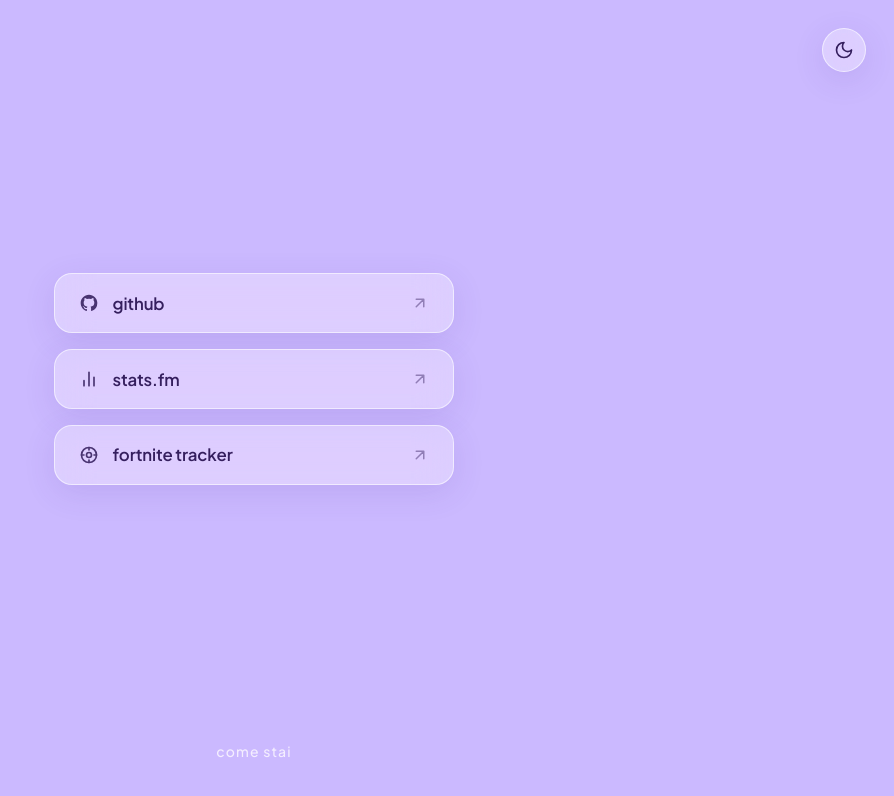
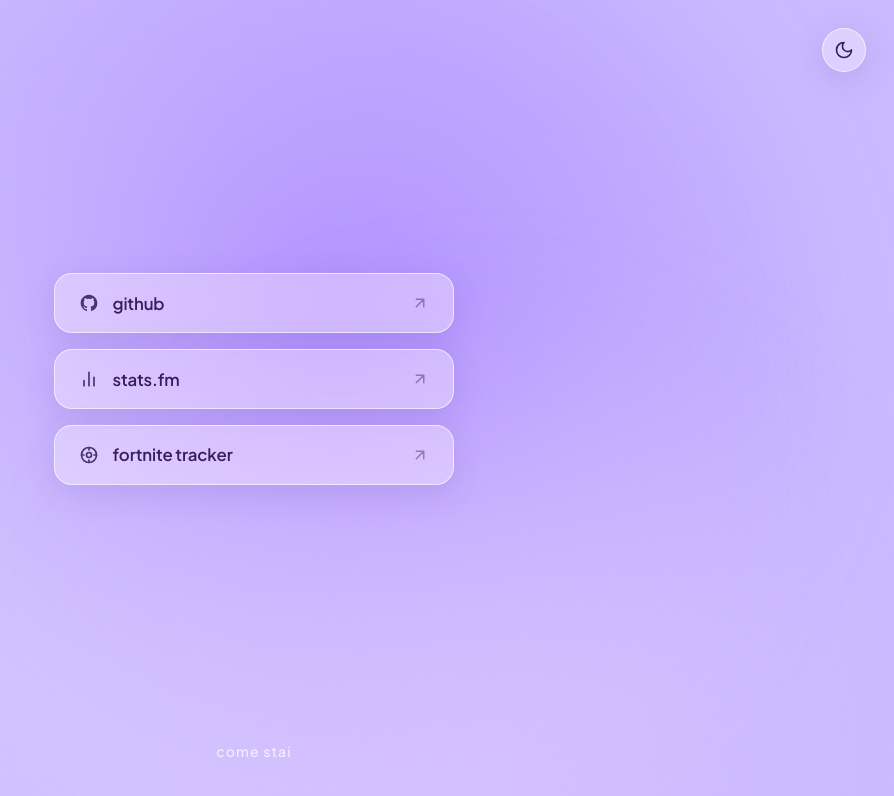
Before and after one commit to skawiskawi/wizzy, a plain HTML site: page index.html in a window 1280 px wide. Shown: the whole page, without its empty margins (386-1280 px from the left). Drawn offline with Linux system fonts and the light colour scheme.

Commit message:
feat: fix theme toggle, add animated background orbs, and refine 2-file layout

```diff
--- a/index.html
+++ b/index.html
@@ -1,3 +1,4 @@
+<!-- version: 0.1 -->
 <!DOCTYPE html>
 <html lang="pl">
 <head>
@@ -12,7 +13,7 @@
     (() => {
       const saved = localStorage.getItem('wizzy-theme');
       const prefersDark = window.matchMedia('(prefers-color-scheme: dark)').matches;
-      const theme = saved || (prefersDark ? 'dark' : 'light');
+      const theme = saved === 'dark' || saved === 'light' ? saved : (prefersDark ? 'dark' : 'light');
       document.documentElement.dataset.theme = theme;
       const meta = document.querySelector('meta[name="theme-color"]');
       if (meta) meta.setAttribute('content', theme === 'dark' ? '#1c1429' : '#cbb9ff');
@@ -21,7 +22,12 @@
   <link rel="stylesheet" href="style.css">
 </head>
 <body>
-  <canvas id="gradient" aria-hidden="true"></canvas>
+  <div class="bg-stage" aria-hidden="true">
+    <canvas id="gradient"></canvas>
+    <div class="blob blob-1"></div>
+    <div class="blob blob-2"></div>
+    <div class="blob blob-3"></div>
+  </div>
 
   <button class="theme-toggle" id="theme-toggle" type="button" aria-label="Przełącz tryb jasny/ciemny">
     <svg class="icon-moon" viewBox="0 0 24 24" fill="none" stroke="currentColor" stroke-width="2" stroke-linecap="round" stroke-linejoin="round" aria-hidden="true">
@@ -76,8 +82,6 @@
   <footer>come stai</footer>
 
   <script type="module">
-    import { NeatGradient } from 'https://esm.sh/@firecms/neat@0.3.3';
-
     const THEME_KEY = 'wizzy-theme';
     const root = document.documentElement;
     const toggleBtn = document.getElementById('theme-toggle');
@@ -89,69 +93,89 @@
         meta: '#cbb9ff',
         colors: [
           { color: '#cbb9ff', enabled: true },
-          { color: '#ede4ff', enabled: true },
-          { color: '#a887ff', enabled: true },
-          { color: '#dfceff', enabled: true },
-          { color: '#b799ff', enabled: true }
+          { color: '#f1eaff', enabled: true },
+          { color: '#9c73ff', enabled: true },
+          { color: '#dfd0ff', enabled: true },
+          { color: '#b490ff', enabled: true }
         ]
       },
       dark: {
         meta: '#1c1429',
         colors: [
           { color: '#1c1429', enabled: true },
-          { color: '#392854', enabled: true },
-          { color: '#61448f', enabled: true },
-          { color: '#281c3b', enabled: true },
-          { color: '#4d3673', enabled: true }
+          { color: '#422c66', enabled: true },
+          { color: '#784eb8', enabled: true },
+          { color: '#271a3d', enabled: true },
+          { color: '#593b8a', enabled: true }
         ]
       }
     };
 
-    const initialTheme = root.dataset.theme || 'light';
+    let neat = null;
 
-    const neat = new NeatGradient({
-      ref: canvas,
-      colors: PALETTES[initialTheme].colors,
-      speed: 4.5,
-      horizontalPressure: 4,
-      verticalPressure: 5,
-      waveFrequencyX: 2,
-      waveFrequencyY: 3,
-      waveAmplitude: 5,
-      shadows: 4,
-      highlights: 5,
-      colorBrightness: 1,
-      colorSaturation: 2,
-      wireframe: false,
-      colorBlending: 7,
-      backgroundColor: PALETTES[initialTheme].meta,
-      backgroundAlpha: 1,
-      grainScale: 2,
-      grainSparsity: 0,
-      grainIntensity: 0.08,
-      grainSpeed: 1,
-      resolution: 1
-    });
+    const getActiveTheme = () => (root.dataset.theme === 'dark' ? 'dark' : 'light');
 
     const applyTheme = (theme, persist = false) => {
-      root.dataset.theme = theme;
-      if (persist) localStorage.setItem(THEME_KEY, theme);
-      const palette = PALETTES[theme];
+      const normalized = theme === 'dark' ? 'dark' : 'light';
+      root.dataset.theme = normalized;
+      if (persist) {
+        try {
+          localStorage.setItem(THEME_KEY, normalized);
+        } catch {}
+      }
+      const palette = PALETTES[normalized];
       if (metaTheme) metaTheme.setAttribute('content', palette.meta);
-      neat.colors = palette.colors;
-      neat.backgroundColor = palette.meta;
+      if (neat) {
+        neat.colors = palette.colors;
+        neat.backgroundColor = palette.meta;
+      }
     };
 
-    toggleBtn.addEventListener('click', () => {
-      const next = root.dataset.theme === 'dark' ? 'light' : 'dark';
+    toggleBtn?.addEventListener('click', (event) => {
+      event.preventDefault();
+      const next = getActiveTheme() === 'dark' ? 'light' : 'dark';
       applyTheme(next, true);
     });
 
     window.matchMedia('(prefers-color-scheme: dark)').addEventListener('change', (e) => {
-      if (!localStorage.getItem(THEME_KEY)) {
+      let hasSaved = false;
+      try {
+        hasSaved = Boolean(localStorage.getItem(THEME_KEY));
+      } catch {}
+      if (!hasSaved) {
         applyTheme(e.matches ? 'dark' : 'light', false);
       }
     });
+
+    try {
+      const { NeatGradient } = await import('https://esm.sh/@firecms/neat@0.3.3');
+      const initial = getActiveTheme();
+      neat = new NeatGradient({
+        ref: canvas,
+        colors: PALETTES[initial].colors,
+        speed: 8,
+        horizontalPressure: 5,
+        verticalPressure: 6,
+        waveFrequencyX: 3,
+        waveFrequencyY: 4,
+        waveAmplitude: 8,
+        shadows: 5,
+        highlights: 6,
+        colorBrightness: 1,
+        colorSaturation: 2.2,
+        wireframe: false,
+        colorBlending: 8,
+        backgroundColor: PALETTES[initial].meta,
+        backgroundAlpha: 1,
+        grainScale: 2,
+        grainSparsity: 0,
+        grainIntensity: 0.08,
+        grainSpeed: 1,
+        resolution: 1
+      });
+    } catch {
+      neat = null;
+    }
   </script>
 </body>
 </html>
--- a/style.css
+++ b/style.css
@@ -1,26 +1,33 @@
+/* version: 0.1 */
 :root {
   --bg-fallback: #cbb9ff;
-  --glass-bg: rgba(255, 255, 255, 0.32);
-  --glass-bg-hover: rgba(255, 255, 255, 0.52);
-  --glass-border: rgba(255, 255, 255, 0.58);
-  --glass-border-hover: rgba(255, 255, 255, 0.9);
-  --glass-shadow: 0 8px 32px rgba(86, 49, 158, 0.12);
-  --glass-shadow-hover: 0 16px 40px rgba(86, 49, 158, 0.2);
+  --glass-bg: rgba(255, 255, 255, 0.34);
+  --glass-bg-hover: rgba(255, 255, 255, 0.56);
+  --glass-border: rgba(255, 255, 255, 0.62);
+  --glass-border-hover: rgba(255, 255, 255, 0.92);
+  --glass-shadow: 0 8px 32px rgba(86, 49, 158, 0.14);
+  --glass-shadow-hover: 0 16px 40px rgba(86, 49, 158, 0.22);
   --text-main: #351f5e;
   --text-footer: #f4eeff;
+  --blob-1: rgba(242, 234, 255, 0.78);
+  --blob-2: rgba(154, 114, 255, 0.72);
+  --blob-3: rgba(214, 192, 255, 0.78);
   --ease-spring: cubic-bezier(0.22, 1, 0.36, 1);
 }
 
 :root[data-theme="dark"] {
   --bg-fallback: #1c1429;
-  --glass-bg: rgba(34, 24, 52, 0.44);
-  --glass-bg-hover: rgba(54, 38, 82, 0.62);
-  --glass-border: rgba(208, 186, 255, 0.2);
-  --glass-border-hover: rgba(226, 212, 255, 0.45);
-  --glass-shadow: 0 8px 32px rgba(10, 6, 18, 0.45);
-  --glass-shadow-hover: 0 16px 40px rgba(10, 6, 18, 0.6);
+  --glass-bg: rgba(34, 24, 52, 0.48);
+  --glass-bg-hover: rgba(56, 39, 86, 0.68);
+  --glass-border: rgba(208, 186, 255, 0.24);
+  --glass-border-hover: rgba(226, 212, 255, 0.5);
+  --glass-shadow: 0 8px 32px rgba(10, 6, 18, 0.48);
+  --glass-shadow-hover: 0 16px 40px rgba(10, 6, 18, 0.65);
   --text-main: #f2ebff;
   --text-footer: #cbb8f0;
+  --blob-1: rgba(124, 80, 191, 0.65);
+  --blob-2: rgba(62, 41, 97, 0.82);
+  --blob-3: rgba(145, 98, 219, 0.52);
 }
 
 *, *::before, *::after {
@@ -44,16 +51,79 @@ body {
   background-color: var(--bg-fallback);
   -webkit-font-smoothing: antialiased;
   overflow-x: hidden;
-  transition: color 0.35s ease, background-color 0.35s ease;
+  transition: color 0.3s ease, background-color 0.3s ease;
+}
+
+.bg-stage {
+  position: fixed;
+  inset: 0;
+  z-index: 0;
+  pointer-events: none;
+  overflow: hidden;
 }
 
 #gradient {
-  position: fixed;
+  position: absolute;
   inset: 0;
   width: 100%;
   height: 100%;
-  z-index: 0;
-  pointer-events: none;
+  display: block;
+}
+
+.blob {
+  position: absolute;
+  border-radius: 50%;
+  filter: blur(48px);
+  will-change: transform;
+  mix-blend-mode: normal;
+}
+
+.blob-1 {
+  width: 72vw;
+  height: 72vw;
+  min-width: 280px;
+  min-height: 280px;
+  top: -15%;
+  left: -15%;
+  background: radial-gradient(circle, var(--blob-1) 0%, transparent 70%);
+  animation: orbit-1 8s ease-in-out infinite alternate;
+}
+
+.blob-2 {
+  width: 78vw;
+  height: 78vw;
+  min-width: 300px;
+  min-height: 300px;
+  bottom: -20%;
+  right: -18%;
+  background: radial-gradient(circle, var(--blob-2) 0%, transparent 70%);
+  animation: orbit-2 10s ease-in-out infinite alternate;
+}
+
+.blob-3 {
+  width: 64vw;
+  height: 64vw;
+  min-width: 250px;
+  min-height: 250px;
+  top: 28%;
+  left: 18%;
+  background: radial-gradient(circle, var(--blob-3) 0%, transparent 70%);
+  animation: orbit-3 7s ease-in-out infinite alternate;
+}
+
+@keyframes orbit-1 {
+  0% { transform: translate3d(0, 0, 0) scale(1); }
+  100% { transform: translate3d(42vw, 28vh, 0) scale(1.18); }
+}
+
+@keyframes orbit-2 {
+  0% { transform: translate3d(0, 0, 0) scale(1.12); }
+  100% { transform: translate3d(-44vw, -30vh, 0) scale(0.92); }
+}
+
+@keyframes orbit-3 {
+  0% { transform: translate3d(-18vw, -12vh, 0) scale(0.95); }
+  100% { transform: translate3d(26vw, 22vh, 0) scale(1.22); }
 }
 
 #gradient + a,
@@ -67,7 +137,7 @@ a[href*="firecms"] {
   position: fixed;
   top: clamp(1rem, 3.5vw, 1.75rem);
   right: clamp(1rem, 3.5vw, 1.75rem);
-  z-index: 10;
+  z-index: 20;
   width: 44px;
   height: 44px;
   display: grid;
@@ -80,6 +150,7 @@ a[href*="firecms"] {
   backdrop-filter: blur(18px) saturate(135%);
   -webkit-backdrop-filter: blur(18px) saturate(135%);
   cursor: pointer;
+  touch-action: manipulation;
   -webkit-tap-highlight-color: transparent;
   transition:
     transform 0.3s var(--ease-spring),
@@ -90,6 +161,7 @@ a[href*="firecms"] {
   & svg {
     width: 20px;
     height: 20px;
+    pointer-events: none;
   }
 
   & .icon-sun {
```
